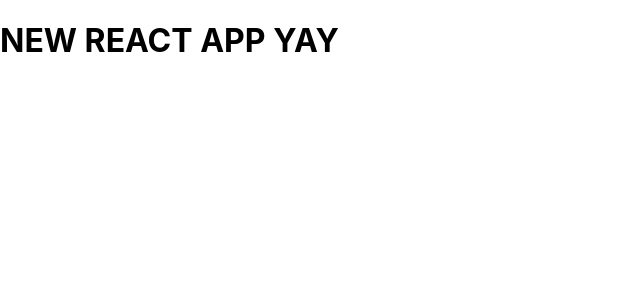
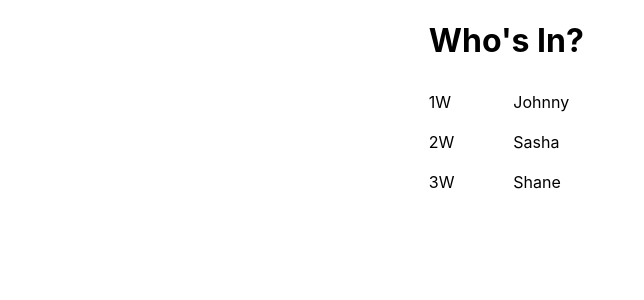
Before and after one commit to shanekim28/coletsgo, a React (Create React App) app in the folder frontend/: page / in a window 1280 px wide. Shown: the top 300 px of the page, without its empty margins (0-644 px from the left). Built offline with nearby package versions, Linux system fonts and the light colour scheme.

Commit message:
Created full-page list component, and user-card component

```diff
--- a/frontend/src/App.js
+++ b/frontend/src/App.js
@@ -1,6 +1,8 @@
+import ListViewComponent from "./components/ListViewComponent";
+
 function App() {
   return (
-    <h1>NEW REACT APP YAY</h1>
+    <ListViewComponent />
   );
 }
 
--- /dev/null
+++ b/frontend/src/components/ListViewComponent.jsx
@@ -0,0 +1,34 @@
+import { useState } from "react";
+import UserCardComponent from "./UserCardComponent";
+import ListViewModule from "./ListViewComponent.module.css";
+
+const ListViewComponent = () => {
+    //const [list, setList] = useState(null);
+    const list = [
+        {
+            floor: "1W",
+            name: "Johnny"
+        },
+        {
+            floor: "2W",
+            name: "Sasha"
+        },
+        {
+            floor: "3W",
+            name: "Shane"
+        }
+    ]
+    return (
+        <div className= {ListViewModule.mainContent}>
+            <h1>Who's In?</h1>
+            <div className = "listContainer">
+                {
+                list.length > 0 && list.map((item) =>
+                <UserCardComponent floor = {item.floor} name = {item.name}/>)
+                }
+            </div>
+        </div>
+    )
+}
+
+export default ListViewComponent;
--- /dev/null
+++ b/frontend/src/components/ListViewComponent.module.css
@@ -0,0 +1,10 @@
+.mainContent {
+    width: 50%;
+    margin: auto;
+}
+
+@media screen and (min-width: 800px) {
+    .mainContent {
+        width: 33%
+    }
+}
--- /dev/null
+++ b/frontend/src/components/UserCardComponent.jsx
@@ -0,0 +1,12 @@
+import UserCardModule from "./UserCardComponent.module.css"
+
+const UserCardComponent =({floor, name}) => {
+    return (
+        <div className = {UserCardModule.userCard}>
+            <div className = {UserCardModule.floor}>{floor}</div>
+            <div className = {UserCardModule.name}>{name}</div>
+        </div>
+    )
+}
+
+export default UserCardComponent;
--- /dev/null
+++ b/frontend/src/components/UserCardComponent.module.css
@@ -0,0 +1,16 @@
+.userCard {
+    display: flex;
+    height: 40px;
+}
+
+.floor {
+    display: flex;
+    width: 20%;
+    align-items: center;
+}
+
+.name {
+    display: flex;
+    width: 80%;
+    align-items: center;
+}
```
